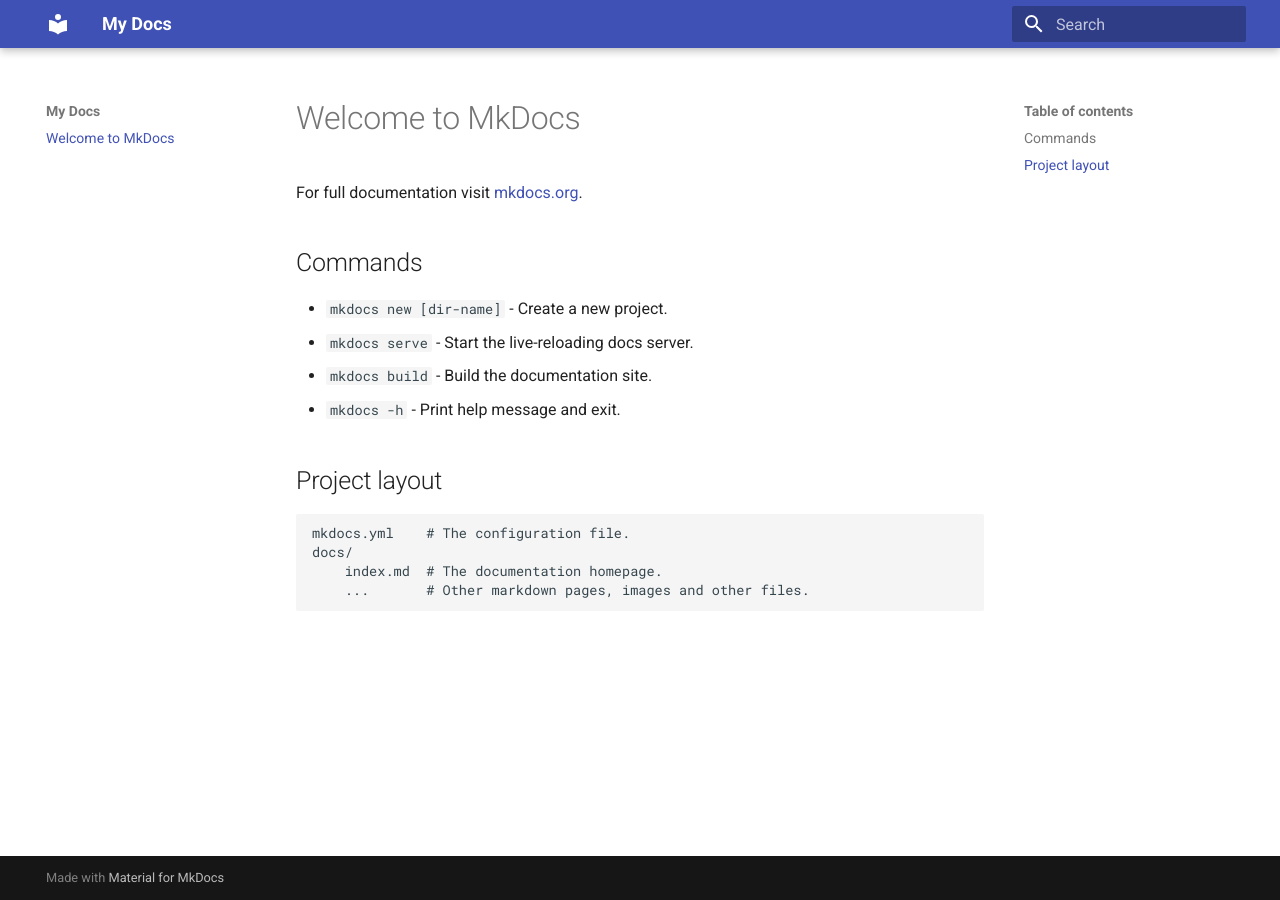
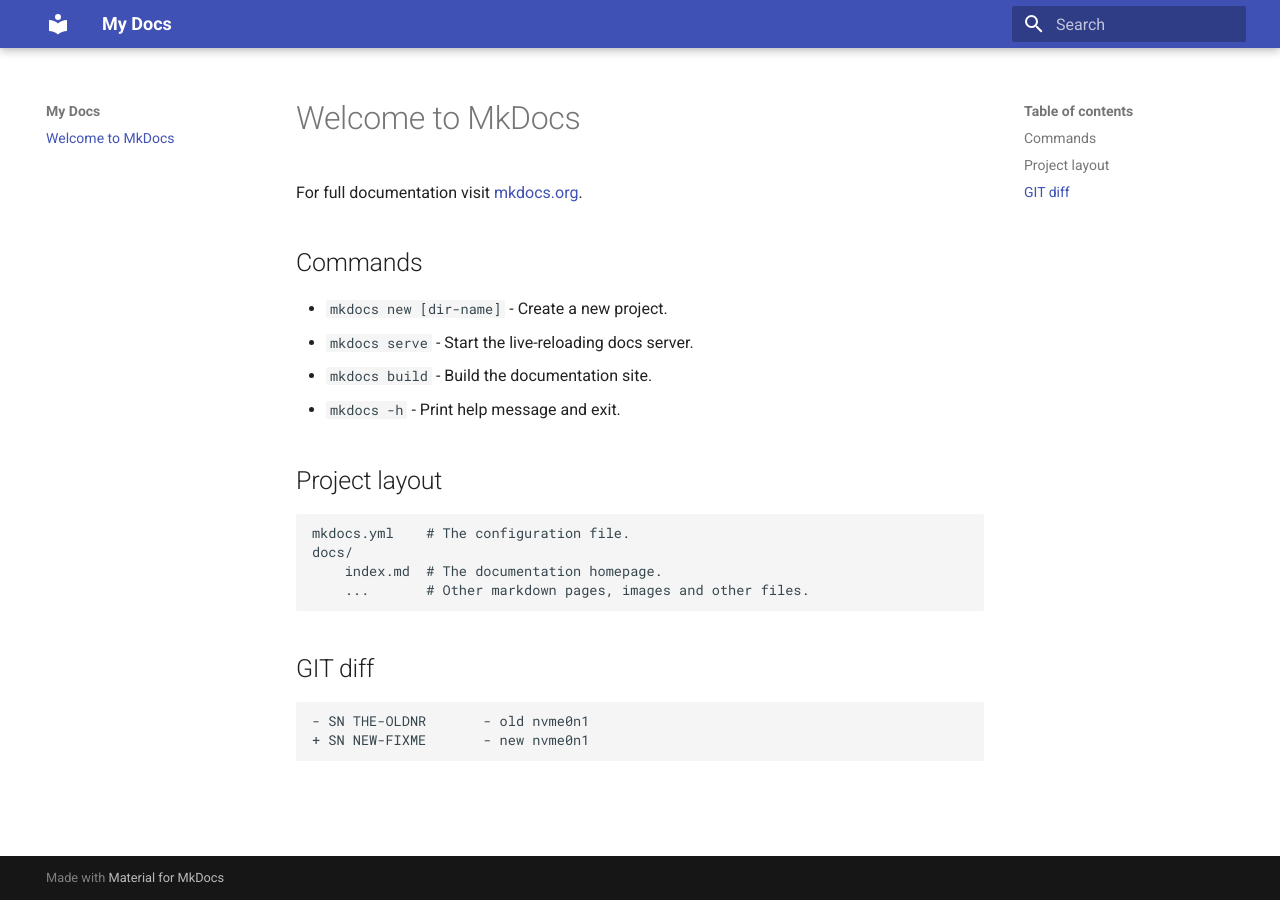
Before and after one commit to yodaaut/automatic-eureka, an MkDocs documentation site: the page built from docs/index.md, in a window 1280 px wide. Built offline with MkDocs 1.6.1 and Material for MkDocs 9.7.7, drawn with Linux system fonts in a browser that asks for light colours.

Commit message:
add git diff part

````diff
--- a/docs/index.md
+++ b/docs/index.md
@@ -15,3 +15,10 @@ For full documentation visit [mkdocs.org](https://www.mkdocs.org).
     docs/
         index.md  # The documentation homepage.
         ...       # Other markdown pages, images and other files.
+
+## GIT diff
+
+```diff
+- SN THE-OLDNR       - old nvme0n1
++ SN NEW-FIXME       - new nvme0n1
+```
````
